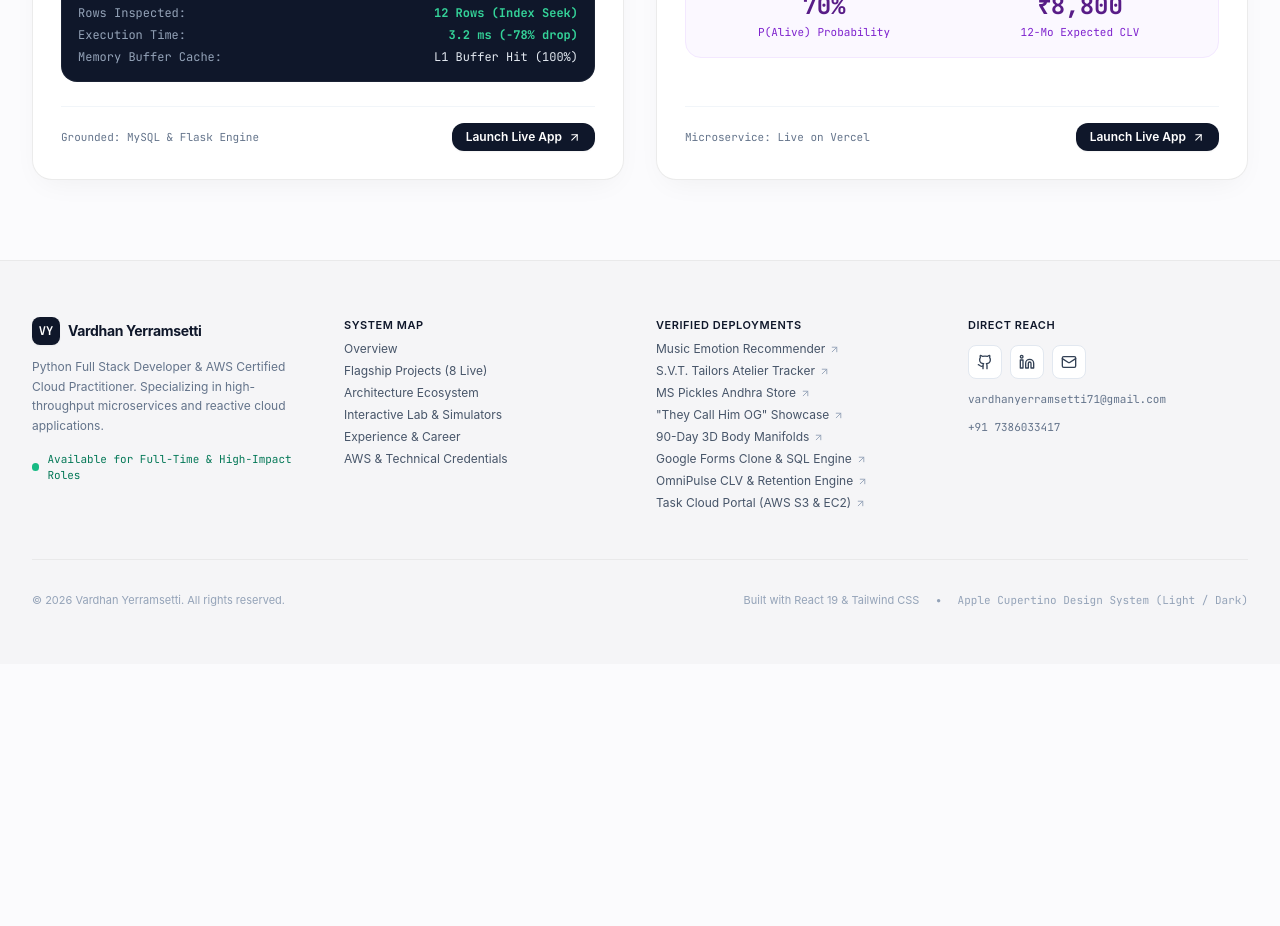
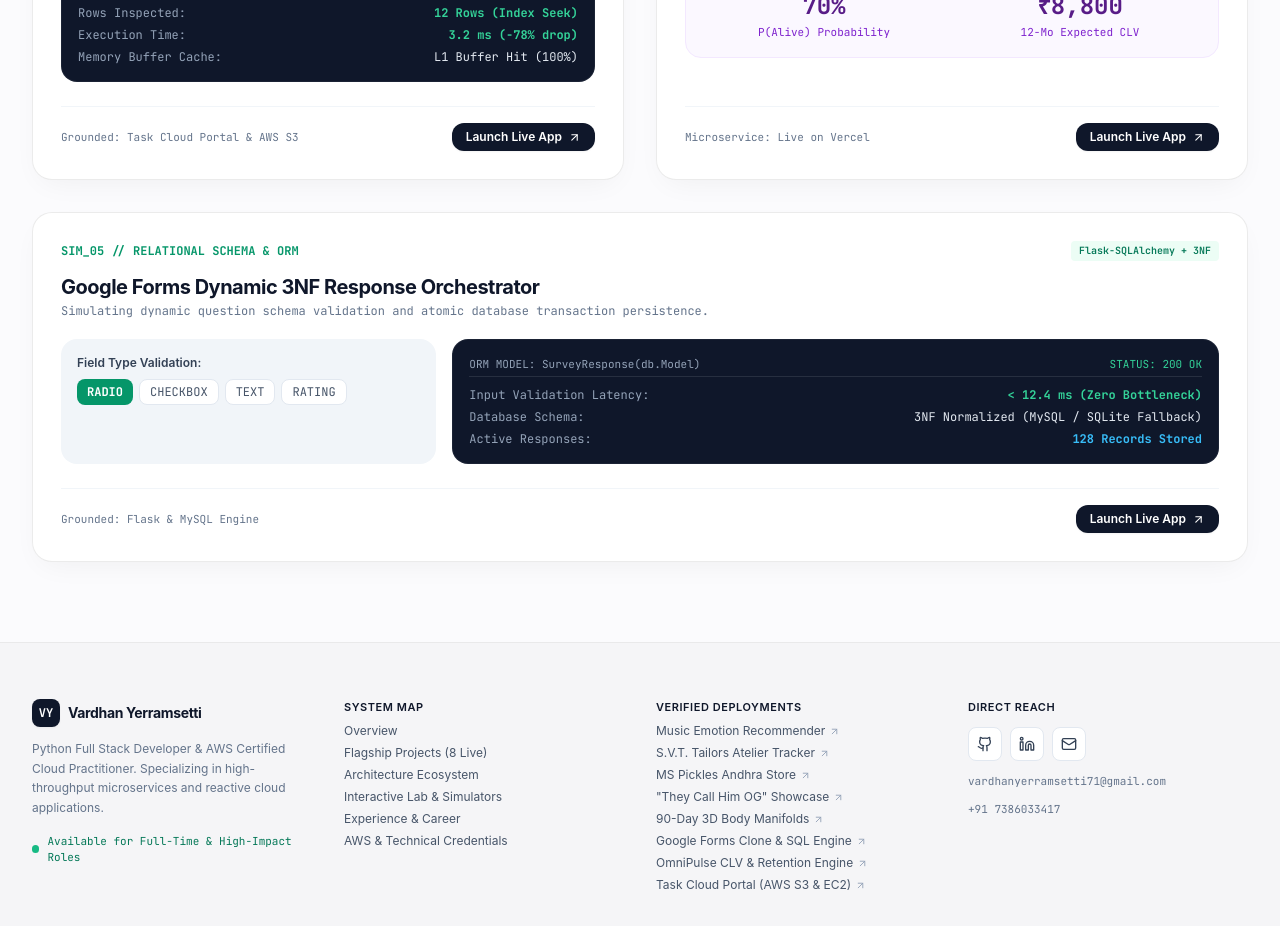
Before and after one commit to vardhanyerramsetti71beep/MY-Portfolio, a React (Vite) app: page /lab in a window 1280 px wide. Shown: the part 1300-2226 px from the top of the page. Before the commit the page ends 1964 px from the top, so only its background shows below. Built offline with nearby package versions, Linux system fonts and the light colour scheme.

Commit message:
feat: link Launch Live App for Task Cloud Portal in Lab SIM_03 and add SIM_05 for Google Forms

```diff
--- a/src/data/portfolioData.js
+++ b/src/data/portfolioData.js
@@ -198,7 +198,7 @@ export const PROJECTS = [
     category: "Full Stack & Microservices",
     tags: ["Python", "Flask REST API", "React.js", "MySQL", "AWS EC2/S3"],
     live: "https://task-cloud-portal.vercel.app/",
-    github: "https://github.com/vardhanyerramsetti71beep",
+    github: "https://github.com/vardhanyerramsetti71beep/task-cloud-portal",
     featured: true,
     stats: [
       { label: "Query Latency", value: "-25%" },
--- a/src/pages/Lab.jsx
+++ b/src/pages/Lab.jsx
@@ -17,6 +17,10 @@ export default function Lab() {
   // Sim 4: OmniPulse CLV Calculation
   const [purchaseFrequency, setPurchaseFrequency] = useState(5);
   const [recencyWeeks, setRecencyWeeks] = useState(12);
+
+  // Sim 5: Google Forms 3NF Relational Validator
+  const [selectedFieldType, setSelectedFieldType] = useState("RADIO");
+  const [formResponsesCount, setFormResponsesCount] = useState(128);
 
   const STAGES = [
     { title: "Order Logged", desc: "Measurements saved in MySQL" },
@@ -59,7 +63,7 @@ export default function Lab() {
         </p>
       </div>
 
-      {/* Grid of 4 Interactive Simulators */}
+      {/* Grid of 5 Interactive Simulators */}
       <div className="grid grid-cols-1 lg:grid-cols-2 gap-8">
 
         {/* ============================================================
@@ -328,9 +332,9 @@ export default function Lab() {
           </div>
 
           <div className="flex items-center justify-between pt-4 border-t border-slate-100 dark:border-slate-700/60">
-            <span className="text-[11px] text-slate-500 dark:text-slate-400 font-mono">Grounded: MySQL &amp; Flask Engine</span>
+            <span className="text-[11px] text-slate-500 dark:text-slate-400 font-mono">Grounded: Task Cloud Portal &amp; AWS S3</span>
             <a
-              href="https://flask-google-form.vercel.app/"
+              href="https://task-cloud-portal.vercel.app/"
               target="_blank"
               rel="noreferrer"
               className="apple-pressable inline-flex items-center gap-1.5 px-3.5 py-1.5 rounded-xl bg-slate-900 dark:bg-white text-white dark:text-slate-950 text-xs font-semibold shadow-sm hover:bg-black dark:hover:bg-slate-100 transition"
@@ -420,6 +424,83 @@ export default function Lab() {
           </div>
         </div>
 
+        {/* ============================================================
+            SIMULATOR 05: GOOGLE FORMS 3NF RELATIONAL ORM
+            ============================================================ */}
+        <div className="apple-card p-7 bg-white dark:bg-slate-800/90 border border-slate-200/80 dark:border-slate-700/80 flex flex-col justify-between lg:col-span-2">
+          <div>
+            <div className="flex items-center justify-between text-xs font-mono mb-3">
+              <span className="text-emerald-600 dark:text-emerald-400 font-bold">SIM_05 // RELATIONAL SCHEMA &amp; ORM</span>
+              <span className="px-2 py-0.5 rounded bg-emerald-50 dark:bg-emerald-950/60 text-emerald-700 dark:text-emerald-300 font-semibold text-[10px]">
+                Flask-SQLAlchemy + 3NF
+              </span>
+            </div>
+
+            <h3 className="text-xl font-bold text-slate-900 dark:text-white tracking-tight">
+              Google Forms Dynamic 3NF Response Orchestrator
+            </h3>
+            <p className="text-xs text-slate-500 dark:text-slate-400 font-mono mt-0.5 mb-5">
+              Simulating dynamic question schema validation and atomic database transaction persistence.
+            </p>
+
+            <div className="grid grid-cols-1 md:grid-cols-3 gap-4 mb-6">
+              <div className="p-4 rounded-2xl bg-slate-100 dark:bg-slate-900/80 space-y-2">
+                <div className="text-xs font-semibold text-slate-700 dark:text-slate-300">Field Type Validation:</div>
+                <div className="flex flex-wrap gap-1.5">
+                  {["RADIO", "CHECKBOX", "TEXT", "RATING"].map((type) => (
+                    <button
+                      key={type}
+                      onClick={() => {
+                        setSelectedFieldType(type);
+                        setFormResponsesCount((prev) => prev + 1);
+                      }}
+                      className={`px-2.5 py-1 rounded-lg text-xs font-mono transition ${
+                        selectedFieldType === type
+                          ? "bg-emerald-600 text-white font-bold"
+                          : "bg-white dark:bg-slate-800 text-slate-600 dark:text-slate-400 border border-slate-200 dark:border-slate-700"
+                      }`}
+                    >
+                      {type}
+                    </button>
+                  ))}
+                </div>
+              </div>
+
+              <div className="p-4 rounded-2xl bg-slate-900 dark:bg-slate-950 text-slate-200 font-mono text-xs space-y-1.5 border border-white/5 md:col-span-2">
+                <div className="flex justify-between text-[11px] text-slate-400 pb-1 border-b border-white/10">
+                  <span>ORM MODEL: SurveyResponse(db.Model)</span>
+                  <span className="text-emerald-400">STATUS: 200 OK</span>
+                </div>
+                <div className="flex justify-between pt-1">
+                  <span className="text-slate-400">Input Validation Latency:</span>
+                  <span className="text-emerald-400 font-bold">&lt; 12.4 ms (Zero Bottleneck)</span>
+                </div>
+                <div className="flex justify-between">
+                  <span className="text-slate-400">Database Schema:</span>
+                  <span className="text-slate-200">3NF Normalized (MySQL / SQLite Fallback)</span>
+                </div>
+                <div className="flex justify-between">
+                  <span className="text-slate-400">Active Responses:</span>
+                  <span className="text-brand-400 font-bold">{formResponsesCount} Records Stored</span>
+                </div>
+              </div>
+            </div>
+          </div>
+
+          <div className="flex items-center justify-between pt-4 border-t border-slate-100 dark:border-slate-700/60">
+            <span className="text-[11px] text-slate-500 dark:text-slate-400 font-mono">Grounded: Flask &amp; MySQL Engine</span>
+            <a
+              href="https://flask-google-form.vercel.app/"
+              target="_blank"
+              rel="noreferrer"
+              className="apple-pressable inline-flex items-center gap-1.5 px-3.5 py-1.5 rounded-xl bg-slate-900 dark:bg-white text-white dark:text-slate-950 text-xs font-semibold shadow-sm hover:bg-black dark:hover:bg-slate-100 transition"
+            >
+              <span>Launch Live App</span>
+              <ArrowUpRight size={13} />
+            </a>
+          </div>
+        </div>
+
       </div>
 
     </div>
```
